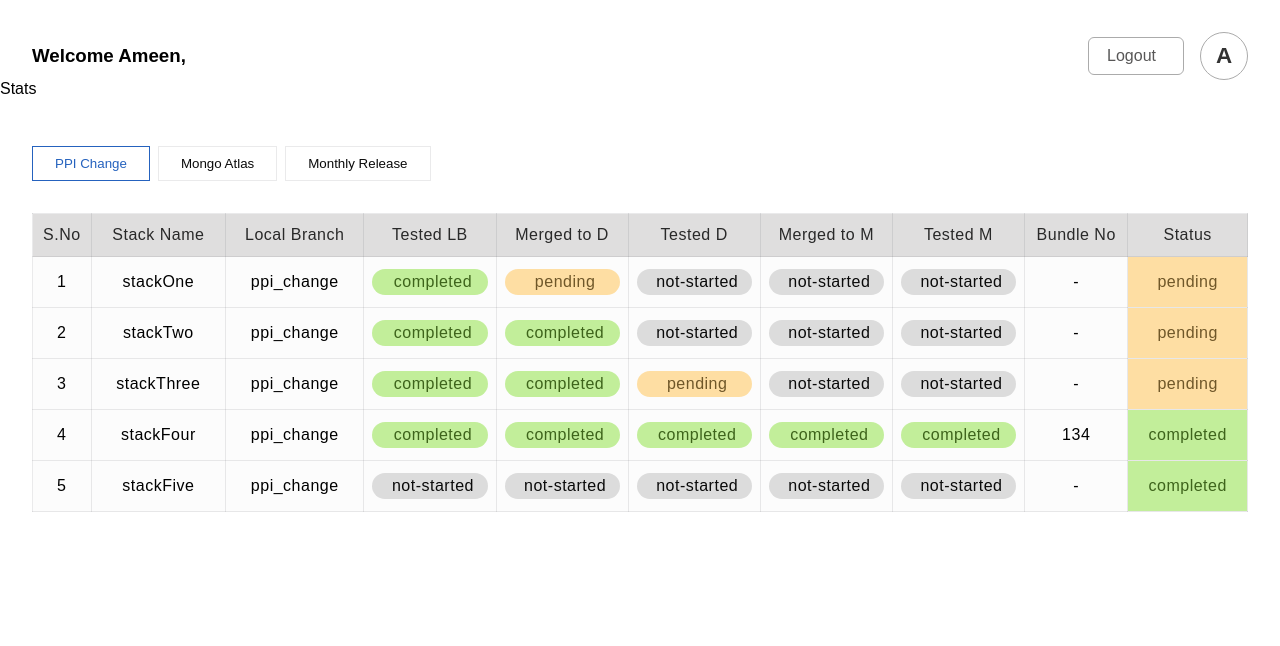
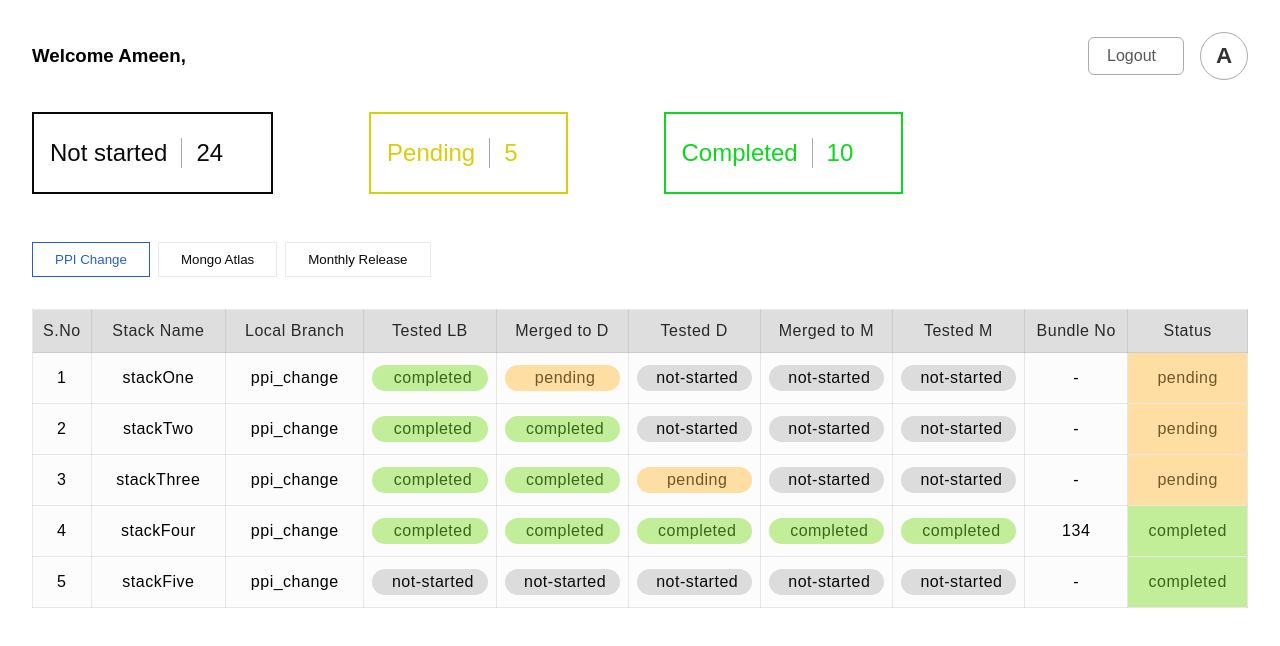
Before and after one commit to AmeenNH3/release-buddy-ui, a React (Vite) app: page / in a window 1280 px wide. Shown: the top 646 px of the page. Built offline with nearby package versions, Linux system fonts and the light colour scheme.

Commit message:
added stats

```diff
--- a/src/components/Stats.jsx
+++ b/src/components/Stats.jsx
@@ -1,7 +1,25 @@
 import React from "react";
 
 function Stats() {
-  return <div className="stats-container">Stats</div>;
+  return (
+    <div className="stats-container">
+      <div className="stats-box not-stared-stats">
+        <h2 className="stats-text">Not started</h2>
+        <div className="stats-line"></div>
+        <h2 className="stats-value">24</h2>
+      </div>
+      <div className="stats-box pending-stats">
+        <h2 className="stats-text">Pending</h2>
+        <div className="stats-line"></div>
+        <h2 className="stats-value">5</h2>
+      </div>
+      <div className="stats-box completed-stats">
+        <h2 className="stats-text">Completed</h2>
+        <div className="stats-line"></div>
+        <h2 className="stats-value">10</h2>
+      </div>
+    </div>
+  );
 }
 
 export default Stats;
--- a/src/main.css
+++ b/src/main.css
@@ -256,3 +256,45 @@ button {
   transition: all 0.3s;
   cursor: pointer;
 }
+
+.stats-container {
+  padding: 2rem 2rem 0rem 2rem;
+  display: flex;
+  align-items: center;
+  justify-content: flex-start;
+  gap: 6rem;
+}
+
+.stats-box {
+  border: 2px solid #ababab;
+  padding: 1.5rem 3rem 1.5rem 1rem;
+  display: flex;
+  align-items: center;
+  justify-content: center;
+  gap: 14px;
+  font-weight: 400;
+}
+.stats-box > h2 {
+  font-weight: 400;
+}
+
+.stats-line {
+  width: 1px;
+  height: 30px;
+  background-color: #a9a9a9;
+}
+
+.not-stared-stats {
+  border-color: var(--grey-text);
+  color: var(--grey-text);
+}
+
+.pending-stats {
+  border-color: #d9ce0c;
+  color: #d9ce0c;
+}
+
+.completed-stats {
+  border-color: #0cd91d;
+  color: #0cd91d;
+}
```
